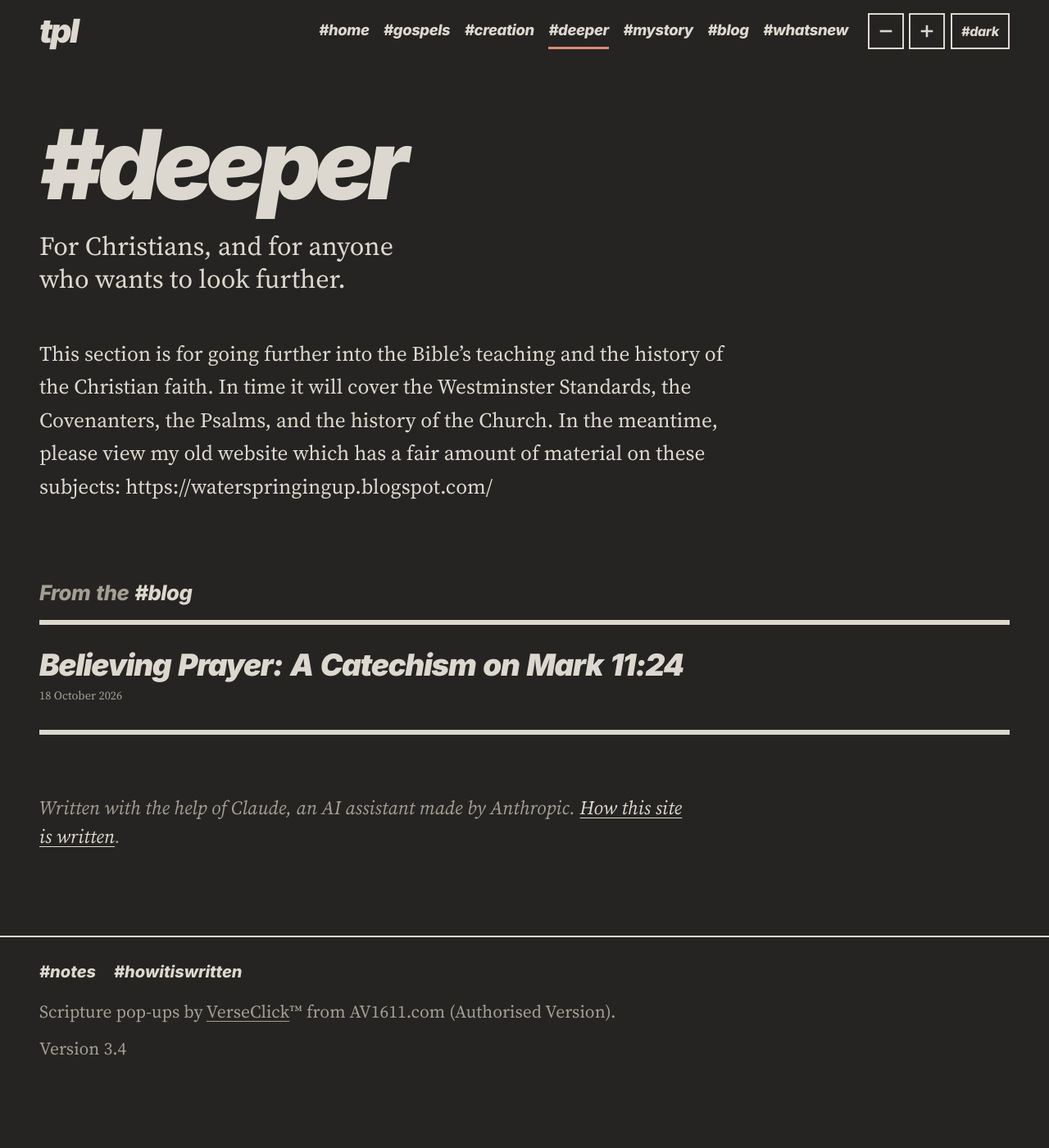
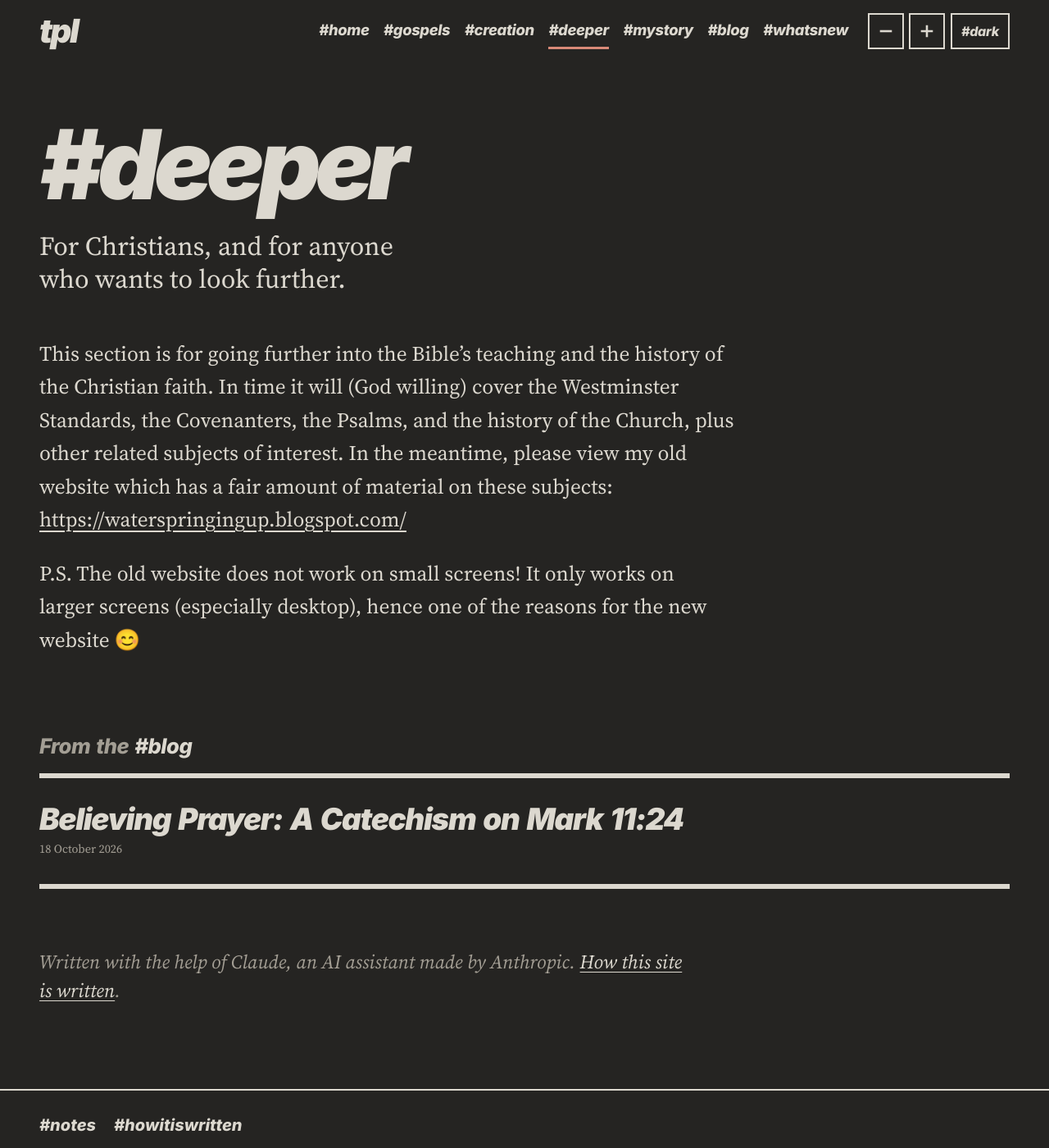
Before and after one commit to ForestWalkUK/truthpeaceandlove, a Jekyll site: the page built from deeper/index.md, in a window 1280 px wide and 1400 px high. Shown: the whole window at 82% size. Built offline with Jekyll 4.4.1, drawn with Linux system fonts in a browser that asks for light colours.

Commit message:
Updates to Deeper section to include old website link and text

```diff
--- a/_config.yml
+++ b/_config.yml
@@ -3,7 +3,7 @@ lang: en-GB
 url: "https://forestwalkuk.github.io"
 baseurl: "/truthpeaceandlove"
 markdown: kramdown
-site_version: "3.4"
+site_version: "3.5"
 strapline: Found in Jesus Christ
 exclude:
   - README.md
--- a/_layouts/default.html
+++ b/_layouts/default.html
@@ -66,6 +66,13 @@ try{if(S[i]===1)localStorage.removeItem("tpl-textsize");else localStorage.setIte
 dn.setAttribute("aria-disabled",i===0?"true":"false");up.setAttribute("aria-disabled",i===S.length-1?"true":"false")}
 dn.hidden=up.hidden=false;set(i);
 dn.addEventListener("click",function(){set(i-1)});up.addEventListener("click",function(){set(i+1)});})();
+/* External links (v3.5): any link to another website opens in a new tab, with a hidden
+   "(opens in a new tab)" for screen readers. Write links normally in Markdown; this does the rest.
+   Links added later by other scripts (such as VerseClick) are caught when they are clicked. */
+(function(){function ext(a){return a&&a.href&&/^https?:$/.test(a.protocol)&&a.hostname!==location.hostname}
+function mark(a){if(a.target==="_blank")return;a.target="_blank";a.rel="noopener noreferrer";if(!a.querySelector(".sr-only")){var s=document.createElement("span");s.className="sr-only";s.textContent=" (opens in a new tab)";a.appendChild(s)}}
+var all=document.querySelectorAll("a[href]");for(var k=0;k<all.length;k++)if(ext(all[k]))mark(all[k]);
+document.addEventListener("click",function(e){var a=e.target.closest&&e.target.closest("a[href]");if(ext(a)&&a.target!=="_blank"){a.target="_blank";a.rel="noopener noreferrer"}},true);})();
 </script>
 {% unless page.verseclick == false %}
 <script type="text/javascript" src="https://av1611.com/verseclick/verseclick.js"></script>
--- a/deeper/index.md
+++ b/deeper/index.md
@@ -6,4 +6,6 @@ deck: For Christians, and for anyone who wants to look further.
 permalink: /deeper/
 ---
 
-This section is for going further into the Bible’s teaching and the history of the Christian faith. In time it will cover the Westminster Standards, the Covenanters, the Psalms, and the history of the Church. In the meantime, please view my old website which has a fair amount of material on these subjects: https://waterspringingup.blogspot.com/
+This section is for going further into the Bible’s teaching and the history of the Christian faith. In time it will (God willing) cover the Westminster Standards, the Covenanters, the Psalms, and the history of the Church, plus other related subjects of interest. In the meantime, please view my old website which has a fair amount of material on these subjects: <https://waterspringingup.blogspot.com/>
+
+P.S. The old website does not work on small screens! It only works on larger screens (especially desktop), hence one of the reasons for the new website 😊
```
Also changed, not shown: CHANGELOG.txt.
